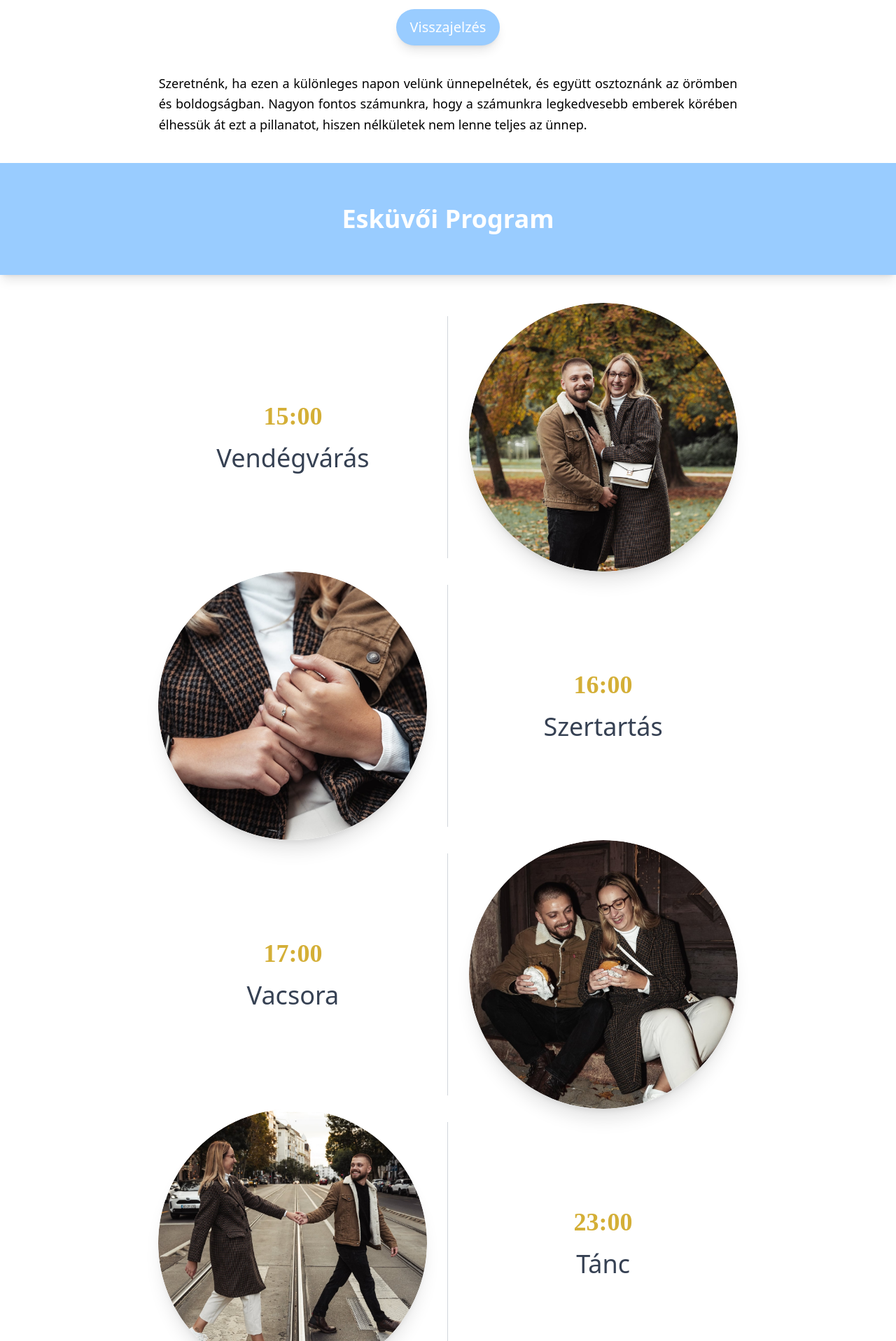
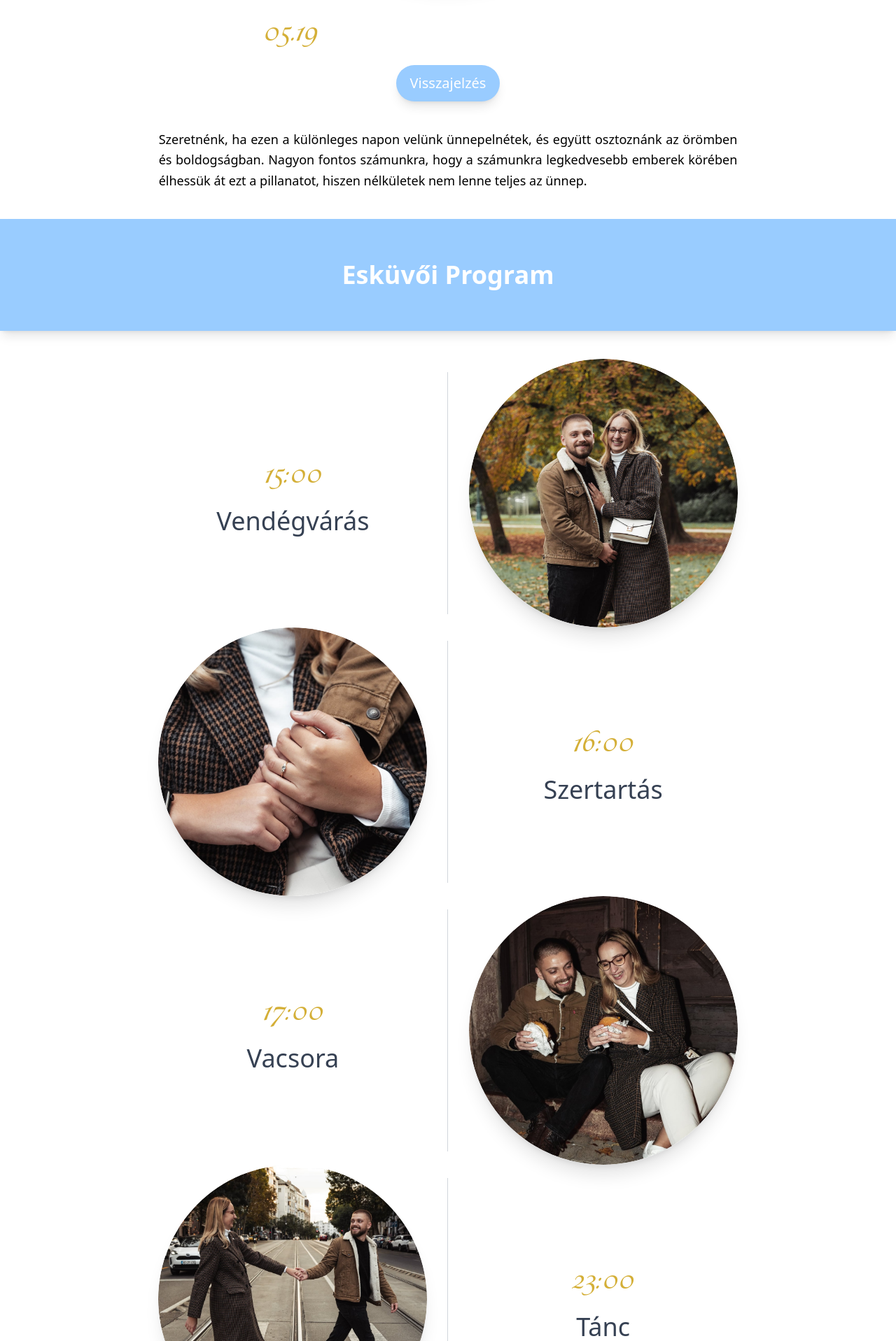
Before and after one commit to dbejo/wedding, a React (Vite) app: page / in a window 1280 px wide. Shown: the part 883-2800 px from the top of the page at 70% size. Built offline with nearby package versions, Linux system fonts and the light colour scheme.

Commit message:
Change font

```diff
--- a/index.html
+++ b/index.html
@@ -5,6 +5,9 @@
   <meta charset="UTF-8" />
   <link rel="preload" as="image" type="image/webp" href="assets/selfie.webp" />
   <link rel="icon" type="image/svg+xml" href="/love.svg" />
+  <link rel="preconnect" href="https://fonts.googleapis.com">
+  <link rel="preconnect" href="https://fonts.gstatic.com" crossorigin>
+  <link href="https://fonts.googleapis.com/css2?family=Tangerine:wght@400;700&display=swap" rel="stylesheet">
   <meta name="viewport" content="width=device-width, initial-scale=1.0" />
   <title>Eszter és Dávid esküvője</title>
 </head>
--- a/src/App.tsx
+++ b/src/App.tsx
@@ -56,7 +56,7 @@ function App() {
         <div className='md:w-2/3 w-full flex flex-col mb-10'>
           <div className='flex flex-col md:flex-row w-full justify-evenly items-center'>
             <div className='md:w-1/2 w-full'>
-              <p style={{ color: goldColor }} className={`text-4xl font-bold text-center my-5 font-[cursive]`}>15:00</p>
+              <p style={{ color: goldColor, fontFamily: 'Tangerine' }} className={`text-6xl font-bold text-center my-5`}>15:00</p>
               <p className="text-4xl text-center my-5 text-gray-700">Vendégvárás</p>
             </div>
             <div className="hidden md:block border-l border-gray-300 h-9/10 mx-4"></div>
@@ -66,7 +66,7 @@ function App() {
           </div>
           <div className='flex flex-col md:flex-row-reverse w-full justify-evenly items-center'>
             <div className='md:w-1/2 w-full'>
-              <p style={{ color: goldColor }} className={`text-4xl font-bold text-center my-5 font-[cursive]`}>16:00</p>
+              <p style={{ color: goldColor, fontFamily: 'Tangerine' }} className={`text-6xl font-bold text-center my-5`}>16:00</p>
               <p className="text-4xl  text-center my-5 text-gray-700">Szertartás</p>
             </div>
             <div className="hidden md:block border-l border-gray-300 h-9/10 mx-4"></div>
@@ -76,7 +76,7 @@ function App() {
           </div>
           <div className='flex flex-col md:flex-row w-full justify-evenly items-center'>
             <div className='md:w-1/2 w-full'>
-              <p style={{ color: goldColor }} className={`text-4xl font-bold text-center my-5 font-[cursive]`}>17:00</p>
+              <p style={{ color: goldColor, fontFamily: 'Tangerine' }} className={`text-6xl font-bold text-center my-5`}>17:00</p>
               <p className="text-4xl text-center my-5 text-gray-700">Vacsora</p>
             </div>
             <div className="hidden md:block border-l border-gray-300 h-9/10 mx-4"></div>
@@ -86,7 +86,7 @@ function App() {
           </div>
           <div className='flex flex-col md:flex-row-reverse w-full justify-evenly items-center'>
             <div className='md:w-1/2 w-full'>
-              <p style={{ color: goldColor }} className={`text-4xl font-bold text-center my-5 font-[cursive]`}>23:00</p>
+              <p style={{ color: goldColor, fontFamily: 'Tangerine' }} className={`text-6xl font-bold text-center my-5`}>23:00</p>
               <p className="text-4xl text-center my-5 text-gray-700">Tánc</p>
             </div>
             <div className="hidden md:block border-l border-gray-300 h-9/10 mx-4"></div>
--- a/src/HeroSection.tsx
+++ b/src/HeroSection.tsx
@@ -12,7 +12,7 @@ const HeroSection: React.FC<HeroSectionProps> = ({ imgSrc, textColor, mainColor
         <div className="flex flex-col items-center min-h-screen justify-evenly mt-10 mx-5">
             <div>
                 <div className="md:w-128 w-full flex justify-end">
-                    <h1 style={{ color: textColor }} className={`text-4xl font-medium -mb-5 -mr-2 z-10 font-[cursive] transition-opacity duration-700 ${imgLoaded ? "opacity-100" : "opacity-0"}`}>Eszter<br />&nbsp;&nbsp;& Dávid</h1>
+                    <h1 style={{ color: textColor, fontFamily: 'Tangerine' }} className={`text-5xl md:text-6xl font-bold -mb-5 -mr-2 z-10 transition-opacity duration-700 ${imgLoaded ? "opacity-100" : "opacity-0"}`}>Eszter<br />&nbsp;&nbsp;& Dávid</h1>
                 </div>
                 <div className={`md:w-128 w-80 md:h-179 h-112 rounded-full transition-shadow duration-700 ${imgLoaded ? "shadow-xl" : "shadow-none"} relative`}>
                     <img
@@ -24,7 +24,7 @@ const HeroSection: React.FC<HeroSectionProps> = ({ imgSrc, textColor, mainColor
                     />
                 </div>
                 <div className="md:w-128 w-full flex justify-start">
-                    <h2 style={{ color: textColor }} className={`text-4xl font-medium -mt-5 -ml-2 font-[cursive] transition-opacity duration-700 ${imgLoaded ? "opacity-100" : "opacity-0"}`}>&nbsp;&nbsp;2026<br />05.19</h2>
+                    <h2 style={{ color: textColor, fontFamily: 'Tangerine' }} className={`text-5xl md:text-6xl font-bold -mt-5 -ml-2 transition-opacity duration-700 ${imgLoaded ? "opacity-100" : "opacity-0"}`}>&nbsp;&nbsp;2026<br />05.19</h2>
                 </div>
             </div>
             <div className="md:w-2/3 w-full flex flex-col justify-start gap-5">
```
